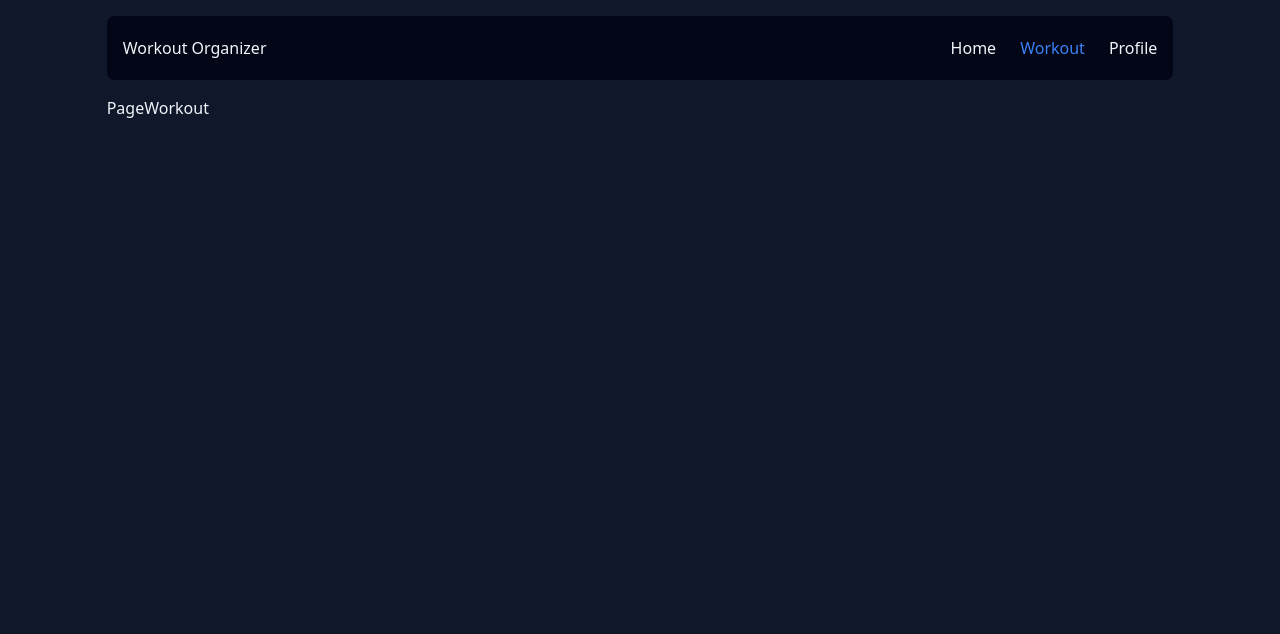
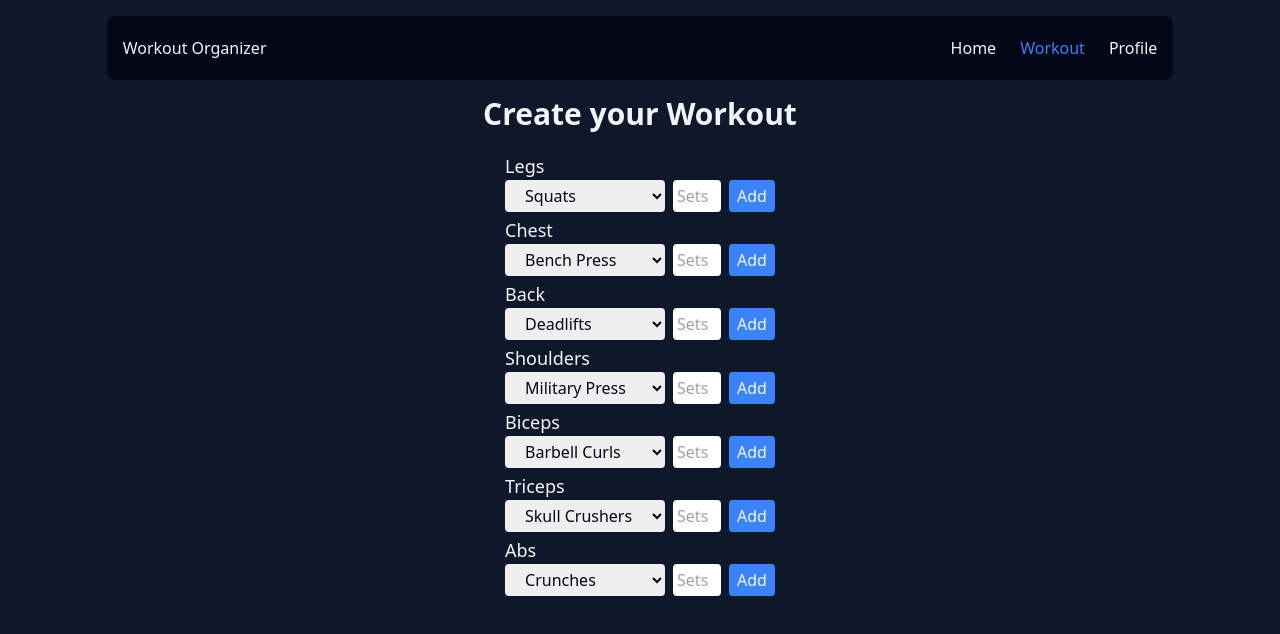
Before and after one commit to alkanaziz/workout-organizer, a React (Vite) app: page /workout in a window 1280 px wide. Shown: the top 634 px of the page. Built offline with nearby package versions, Linux system fonts and the light colour scheme.

Commit message:
implement createworkout component to workout page

```diff
--- a/src/pages/PageWorkout.tsx
+++ b/src/pages/PageWorkout.tsx
@@ -1,5 +1,11 @@
+import { CreateWorkout } from "../components";
+
 const PageWorkout = () => {
-  return <div>PageWorkout</div>;
+  return (
+    <>
+      <CreateWorkout />
+    </>
+  );
 };
 
 export default PageWorkout;
```
